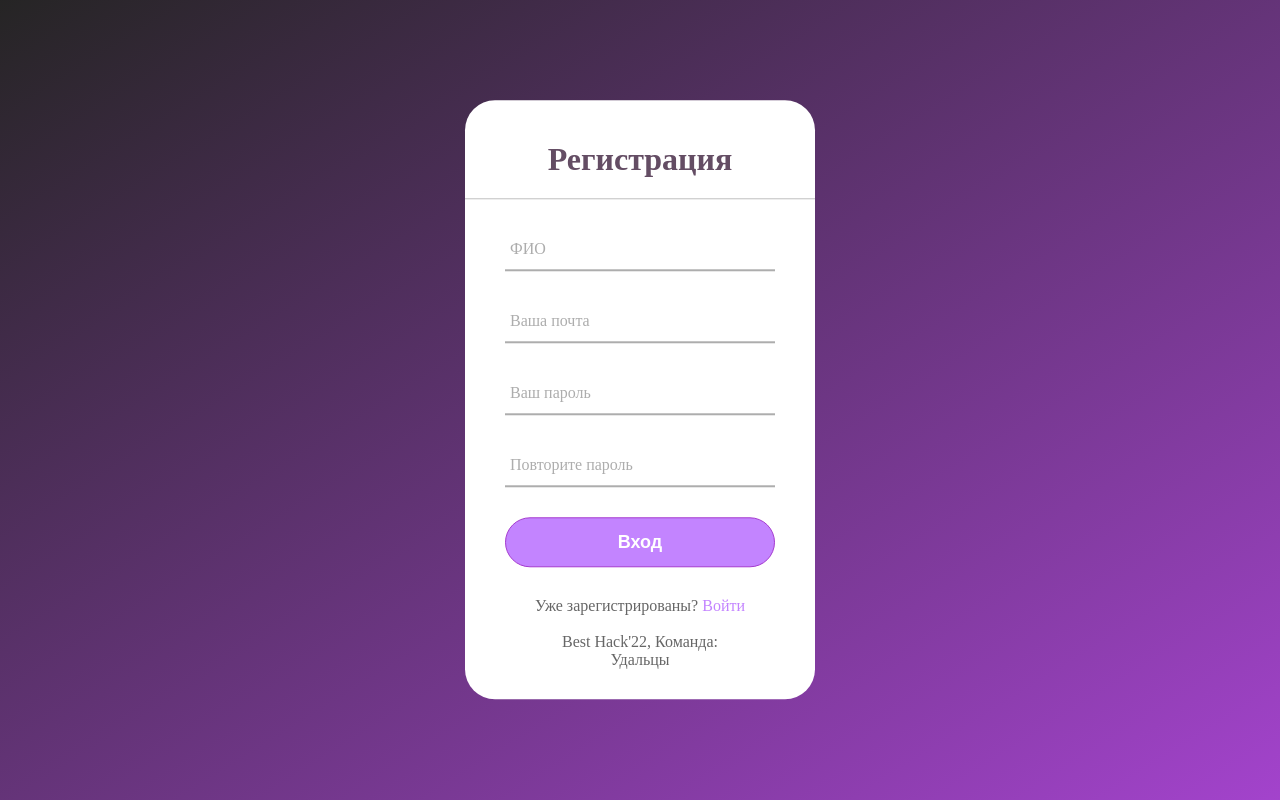
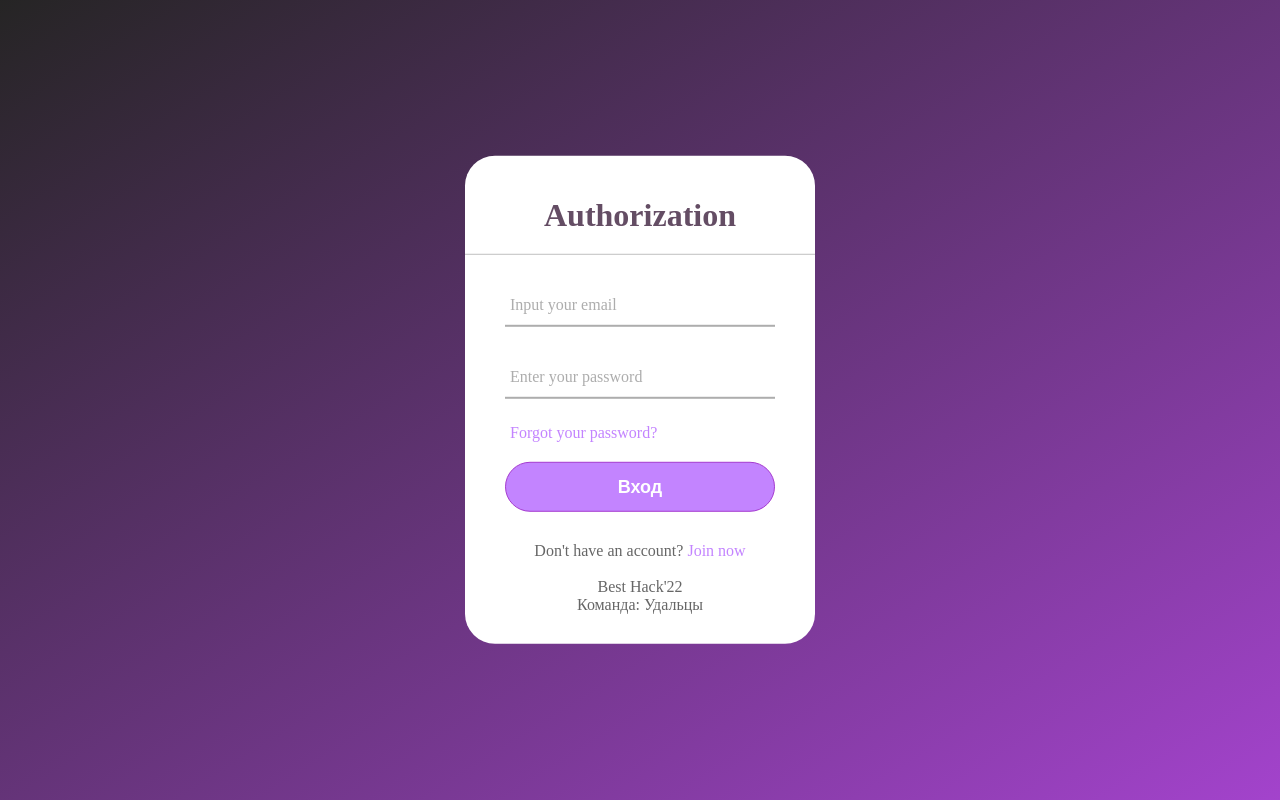
Before and after one commit to Zenmovie/besthack2022-ydal-tci, a Flask app: page /login in a window 1280 px wide. Run offline with Flask 2, Linux system fonts and the light colour scheme.

Commit message:
#version 0.11 fixed some bugs

```diff
--- a/main/main.py
+++ b/main/main.py
@@ -3,14 +3,14 @@ from flask import Flask, render_template
 app = Flask(__name__)
 
 
-@app.route('/')
+@app.route('/login')
 def main_page():
-    return render_template('index.html')
+    return render_template('auth.html')
 
 
-@app.route('/login', methods=['GET', 'POST'])
+@app.route('/register', methods=['GET', 'POST'])
 def auth_page():
-    return render_template('auth.html')
+    return render_template('register.html')
 
 
 if __name__ == "__main__":
--- a/main/templates/auth.html
+++ b/main/templates/auth.html
@@ -3,48 +3,33 @@
 <html lang='ru'>
   <head>
   <meta charset='utf8'>
-<title>Best Hack'22 || Регистрация</title>
+<title>Best Hack'22 || Authorization</title>
 <link rel='stylesheet' href='static/style.css'>
 </head>
 
 <body>
-
 <div class='main'>
-  <h1>Регистрация</h1>
-<form method='post' action='first.php'>
-
+  <h1>Authorization</h1>
+<form method='post' action=''>
 <div class='auth'>
-<input type='text' required id='name' name='name'>
+<input type='email' required>
 <span></span>
-<label>ФИО</label>
-  </div>
-
-<div class='auth'>
-<input type='email' required id='email' name='email'>
-<span></span>
-<label>Ваша почта</label>
+<label>Input your email</label>
   </div>
 
   <div class='auth'>
-<input type='password' required id='password' name='password'>
+<input type='password' required>
 <span></span>
-<label>Ваш пароль</label>
+<label>Enter your password</label>
     </div>
-  <div class='auth'>
-<input type='password' required id='password' name='password'>
-<span></span>
-<label>Повторите пароль</label>
-    </div>
-
+    <div class='repair'>Forgot your password?</div>
 <input type='submit' value='Вход'>
 <div class='reg'>
-  Уже зарегистрированы? <a href='index.html'>Войти</a><br><br>
-  <span>Best Hack'22, Команда: <br>Удальцы </span>
+  Don't have an account? <a href='register'>Join now</a><br><br>
+  <span>Best Hack'22 <br> Команда: Удальцы </span>
 </div>
 </form>
 </div>
-
-
 
 
 
```
Also changed, not shown: main/templates/index.html (deleted, +0 -43 lines), main/templates/register.html (added, +58 -0 lines).
